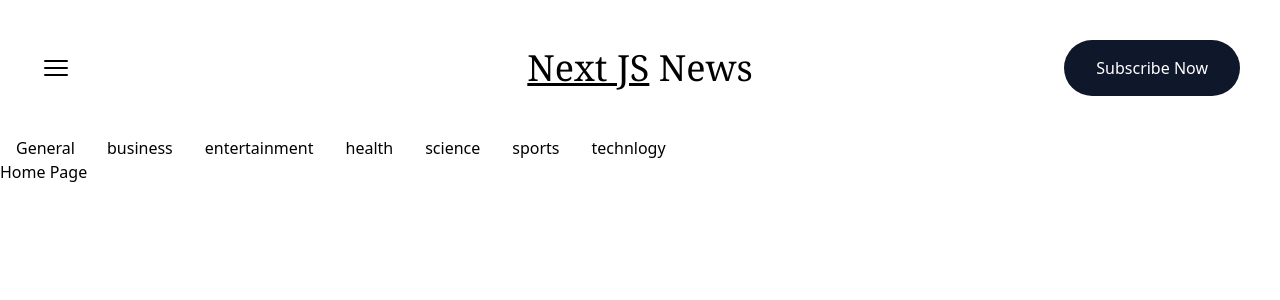
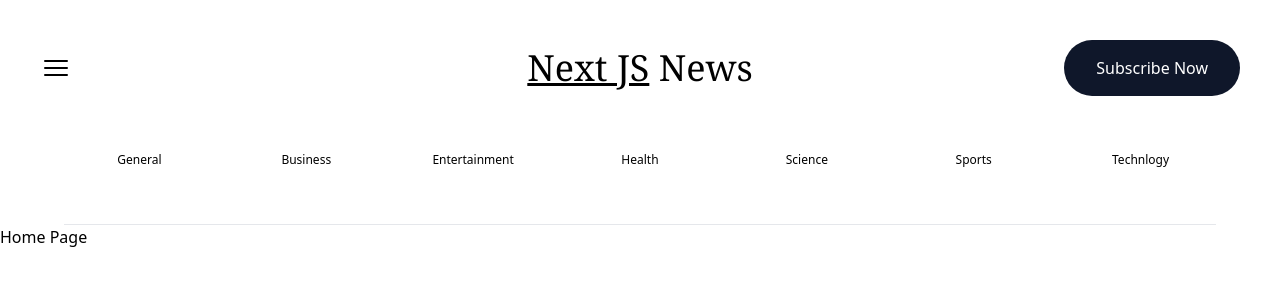
Before and after one commit to DanielMcIntyre2022/FINAL-NextJS-13-News-App, a Next.js app: page / in a window 1280 px wide. Shown: the top 300 px of the page. Built offline with nearby package versions, Linux system fonts and the light colour scheme.

Commit message:
styled the NavLinks component and created an isActive pathname function

```diff
--- a/app/NavLink.tsx
+++ b/app/NavLink.tsx
@@ -1,3 +1,4 @@
+
 import Link from "next/link"
 
 type Props = {
@@ -7,9 +8,11 @@ type Props = {
 
 function NavLink({ catergory, isActive }: Props) {
   return (
-    <Link
-    href={`/news/${catergory}`}
-    className='navLink'
+    <Link href={`/news/${catergory}`}
+    className={`navLink ${
+        isActive &&
+        "underline decoration-orange-400 underline-offset-4 font-bold text-lg"
+    }`}
     >
     {catergory}
     </Link>
--- a/app/NavLinks.tsx
+++ b/app/NavLinks.tsx
@@ -1,11 +1,24 @@
+'use client'
+
 import { categories } from "../constants";
+import { usePathname } from 'next/navigation';
 import NavLink from "./NavLink";
 
 function NavLinks() {
+  const pathname = usePathname();
+
+  const isActive = (path: string) => {
+    return pathname?.split('/').pop() === path;
+  };
+
   return (
-    <nav>
+    <nav className="grid grid-cols-4
+    md:grid-cols-7 text-xs md:text-xs gap-4
+    pb-10 max-w-6xl mx-auto border-b">
       {categories.map((catergoy) => (
-        <NavLink key={catergoy} catergory={catergoy} isActive={true}/>
+        <NavLink key={catergoy}
+        catergory={catergoy}
+        isActive={isActive(catergoy)}/>
       ))}
     </nav>
   )
```
